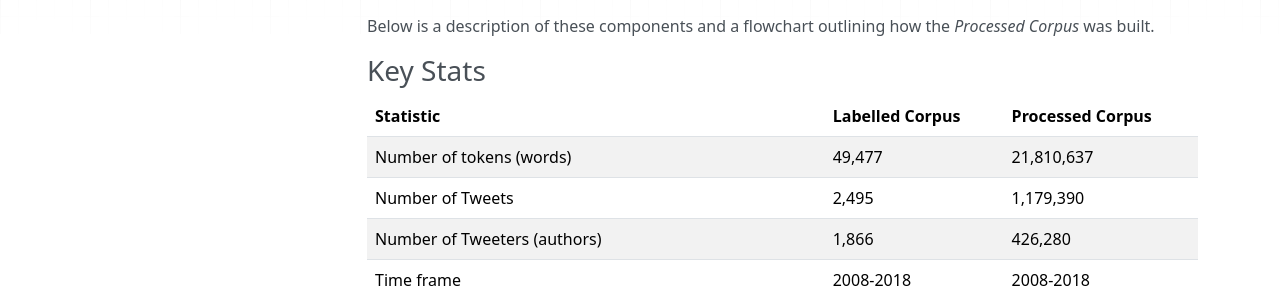
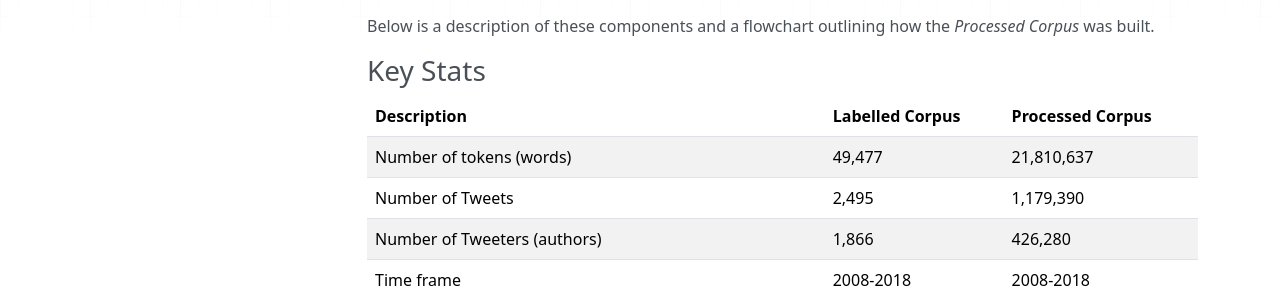
Before and after one commit to Waikato/kiwiwords, an MkDocs documentation site: the page built from docs/corpus.md, in a window 1280 px wide and 1019 px high. Shown: the part 272-570 px from the top of the window. Built offline with MkDocs 1.6.1, drawn with Linux system fonts in a browser that asks for light colours; nearby versions of some CDN libraries.

Commit message:
Update corpus.md

```diff
--- a/docs/corpus.md
+++ b/docs/corpus.md
@@ -8,7 +8,7 @@ The <i>New Zealand Twitter Corpus (NZT Corpus)</i> is a diachronic corpus consis
 Below is a description of these components and a flowchart outlining how the <i>Processed Corpus</i> was built.
 
 ### Key Stats
-| Statistic                                    | Labelled Corpus | Processed Corpus |
+| Description                                  | Labelled Corpus | Processed Corpus |
 | ---------------------------------------------|-----------------| -----------------|
 | Number of tokens (words)                     | 49,477          | 21,810,637       |
 | Number of Tweets                             | 2,495           | 1,179,390        |
```
